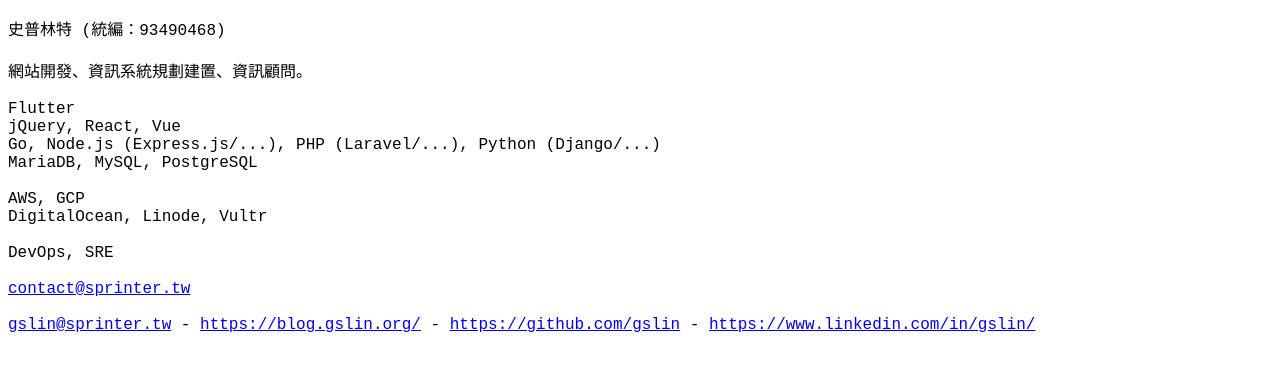
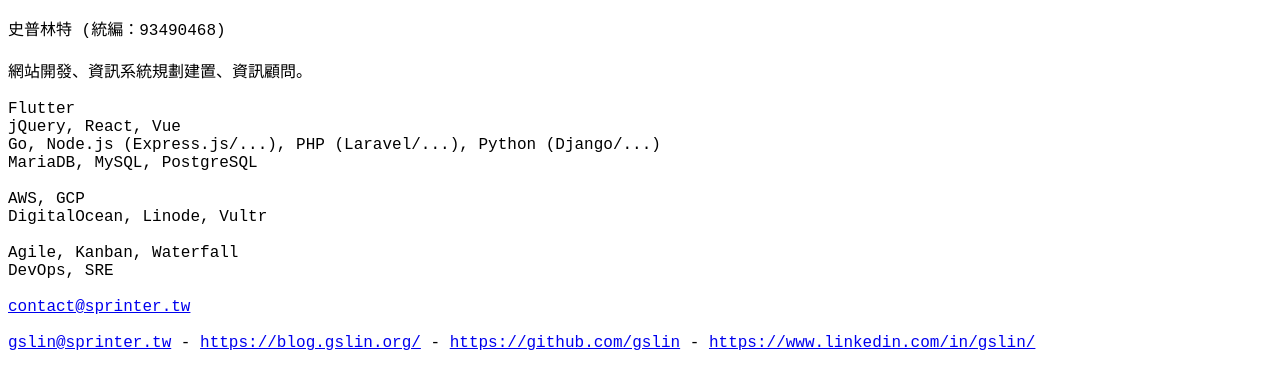
Before and after one commit to sprintertw/sprinter.tw, a plain HTML site: page index.html in a window 1280 px wide. Drawn offline with Linux system fonts and the light colour scheme.

Commit message:
Add agile/kanban/waterfall.

```diff
--- a/index.html
+++ b/index.html
@@ -27,6 +27,7 @@ MariaDB, MySQL, PostgreSQL
 AWS, GCP
 DigitalOcean, Linode, Vultr
 
+Agile, Kanban, Waterfall
 DevOps, SRE
 
 <a href="mailto:contact@sprinter.tw">contact@sprinter.tw</a>
```
